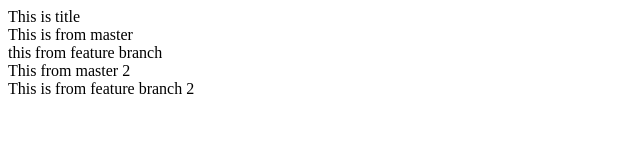
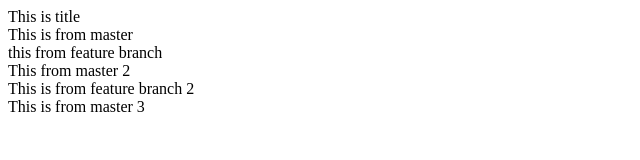
Before and after one commit to anhtuqn001/testgit2, a plain HTML site: page index.html in a window 1280 px wide. Shown: the whole page, without its empty margins (0-640 px from the left). Drawn offline with Linux system fonts and the light colour scheme.

Commit message:
commit from master 3

```diff
--- a/app.js
+++ b/app.js
@@ -1 +1,2 @@
 console.log('app.js');
+console.log('master');
--- a/index.html
+++ b/index.html
@@ -12,5 +12,6 @@
     <div>this from feature branch</div>
     <div>This from master 2</div>
     <div>This is from feature branch 2</div>
+    <div>This is from master 3</div>
 </body>
 </html>
```
